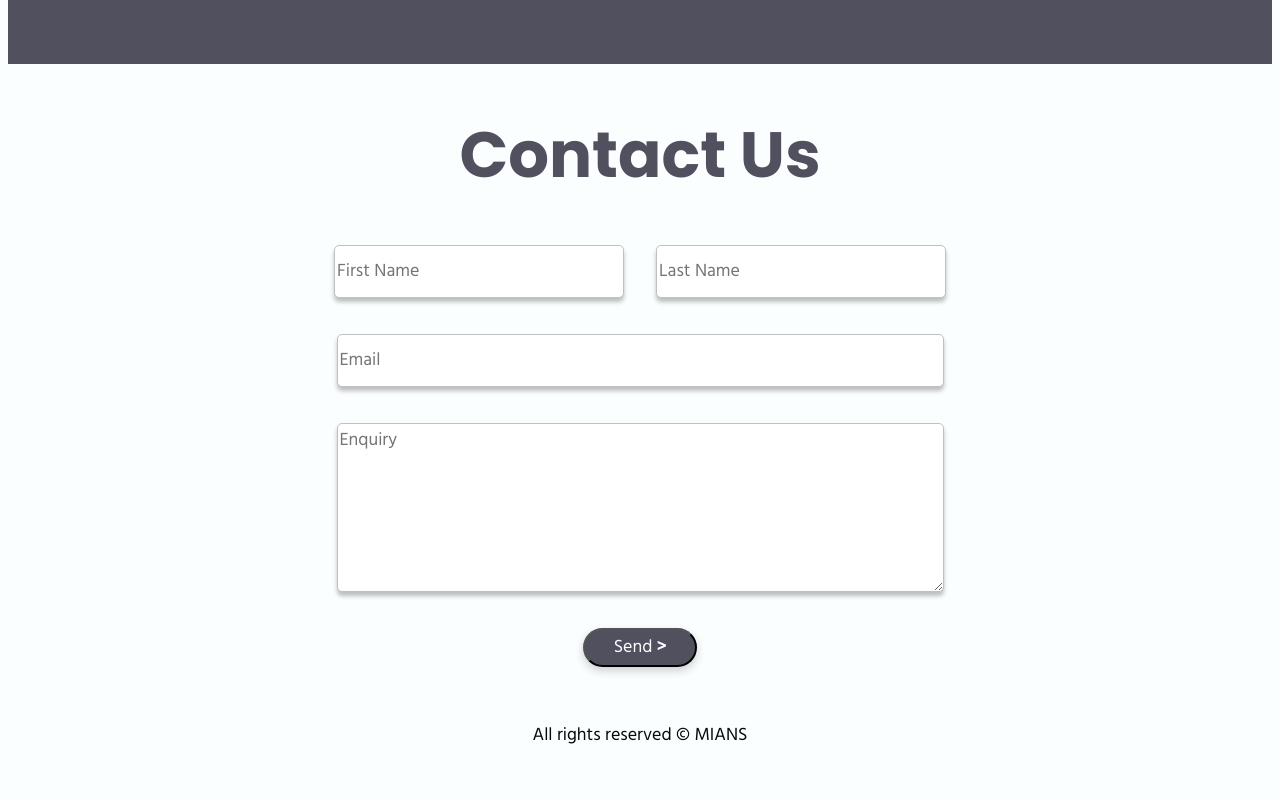
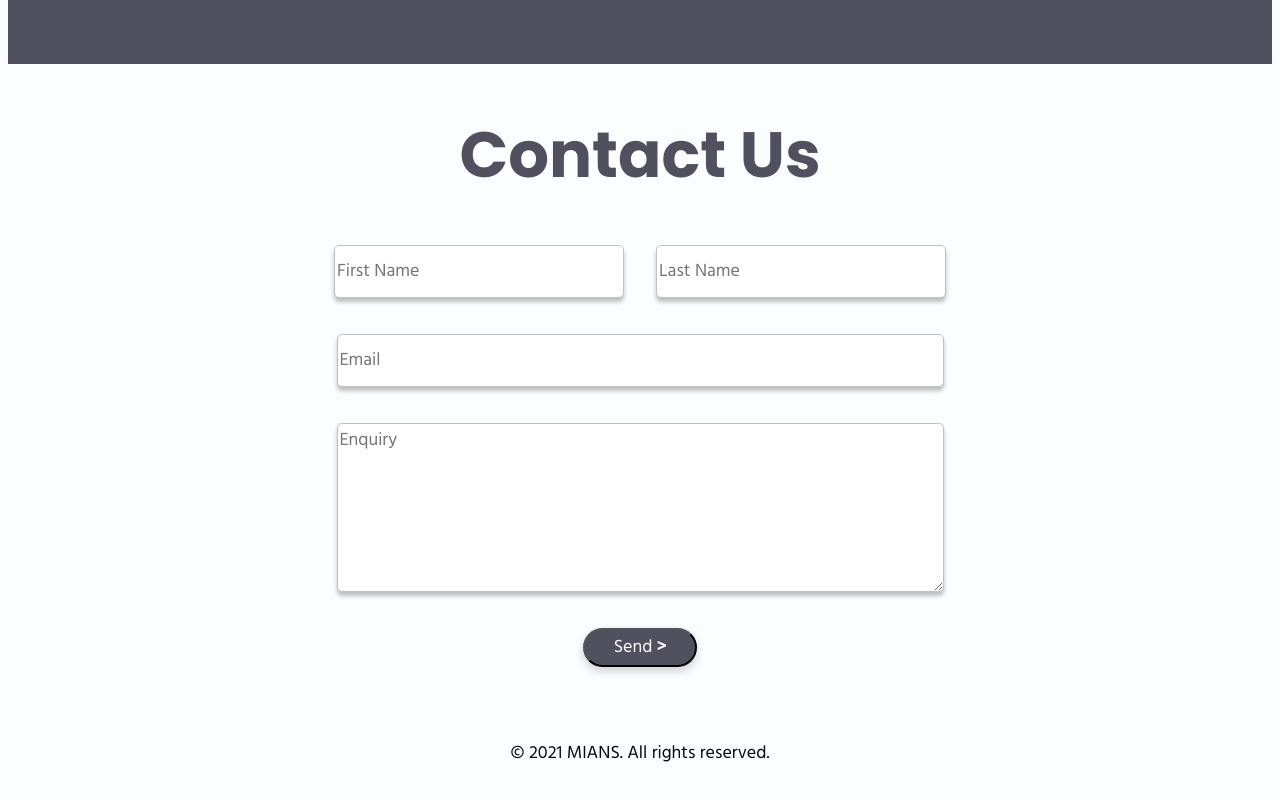
Before and after one commit to Wanna-be-Coder/MIANS, a React (Create React App) app: page / in a window 1280 px wide. Shown: the part 2016-2816 px from the top of the page. Built offline with nearby package versions, Linux system fonts and the light colour scheme.

Commit message:
copyright text update

```diff
--- a/src/components/ContactSection/ContactSection.jsx
+++ b/src/components/ContactSection/ContactSection.jsx
@@ -21,6 +21,7 @@ const ContactSection = () => {
         </div>
       </div>
       <ContactUsForm />
+      <p align="center">© 2021 MIANS. All rights reserved.</p>
     </div>
   );
 };
--- a/src/components/ContactSection/ContactUsForm.jsx
+++ b/src/components/ContactSection/ContactUsForm.jsx
@@ -65,11 +65,9 @@ export const ContactUsForm = () => {
             Send <b>{` >`}</b>
           </button>
         </div>
-        <br/>
-        <br/>
-        <p align="center "> All rights reserved &copy; MIANS</p>
         <br />
         <br />
+
         <br />
       </form>
     </div>
```
